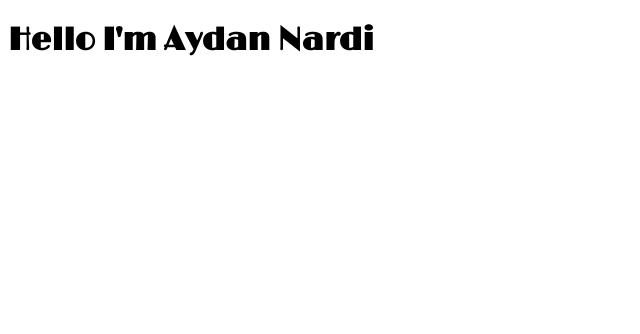
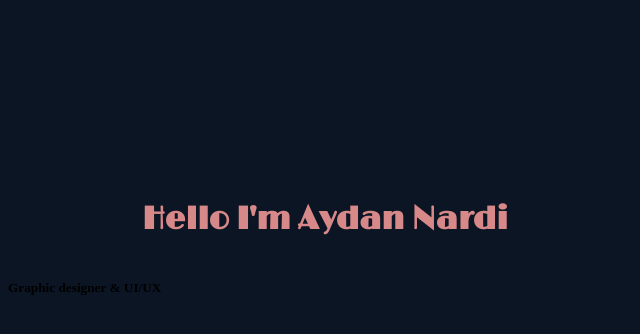
Before and after one commit to Play88/GBDA-228-Portfolio, a plain HTML site: page index (3).html in a window 1280 px wide. Shown: the whole page, without its empty margins (0-640 px from the left). Drawn offline with nearby package versions, Linux system fonts and the light colour scheme.

Commit message:
Add files via upload

```diff
--- a/index (3).html
+++ b/index (3).html
@@ -2,16 +2,25 @@
 <html lang="en-ca">
   <head>
     <link href="https://fonts.googleapis.com/css?family=Limelight" rel="stylesheet">
-    <title>Exercise 5: CSS Layout</title>
+    <title>t</title>
     <meta charset="utf-8">
   </head>
   <style>
+    body{
+      background-color: #0C1523;
+    }
     h1{
+      color: #D78888;
       font-family: Limelight;
+      width: 554px;
+      height: 58px;
+      margin-top: 200px;
+      margin-left: 134px;
+
     }
   </style>
   <body>
     <h1>Hello I'm Aydan Nardi</h1>
-
+    <h5>Graphic designer & UI/UX</h5>
   </body>
 </html>
```
